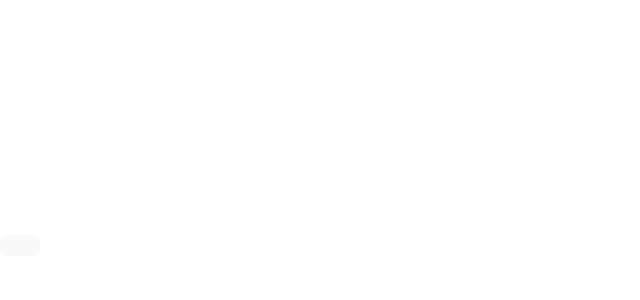
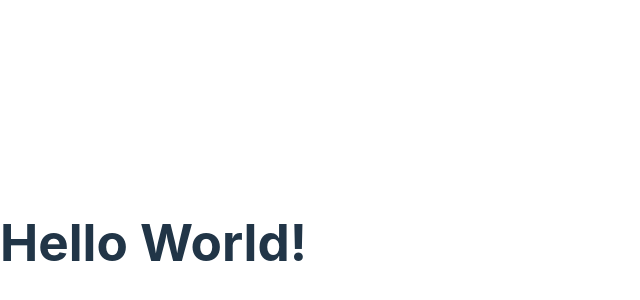
Before and after one commit to Konstaphy/tuuub, a React (Vite) app: page / in a window 1280 px wide. Shown: the part 158-458 px from the top of the page, without its empty margins (0-640 px from the left). Built offline with nearby package versions, Linux system fonts and the light colour scheme.

Commit message:
добавил линтер

```diff
--- /dev/null
+++ b/src/app/index.tsx
@@ -0,0 +1,7 @@
+export const App = () => {
+  return (
+    <div>
+      <h1>Hello World!</h1>
+    </div>
+  );
+};
--- a/src/main.tsx
+++ b/src/main.tsx
@@ -1,9 +1,10 @@
-import React from 'react'
-import ReactDOM from 'react-dom/client'
-import './index.css'
+import React from 'react';
+import ReactDOM from 'react-dom/client';
+import './index.css';
+import { App } from './app';
 
 ReactDOM.createRoot(document.getElementById('root') as HTMLElement).render(
   <React.StrictMode>
-    <button />
-  </React.StrictMode>,
-)
+    <App />
+  </React.StrictMode>
+);
```
Also changed, not shown: package.json (+4 -4 lines), 2 other files (tests, documents, lock files or other folders).
